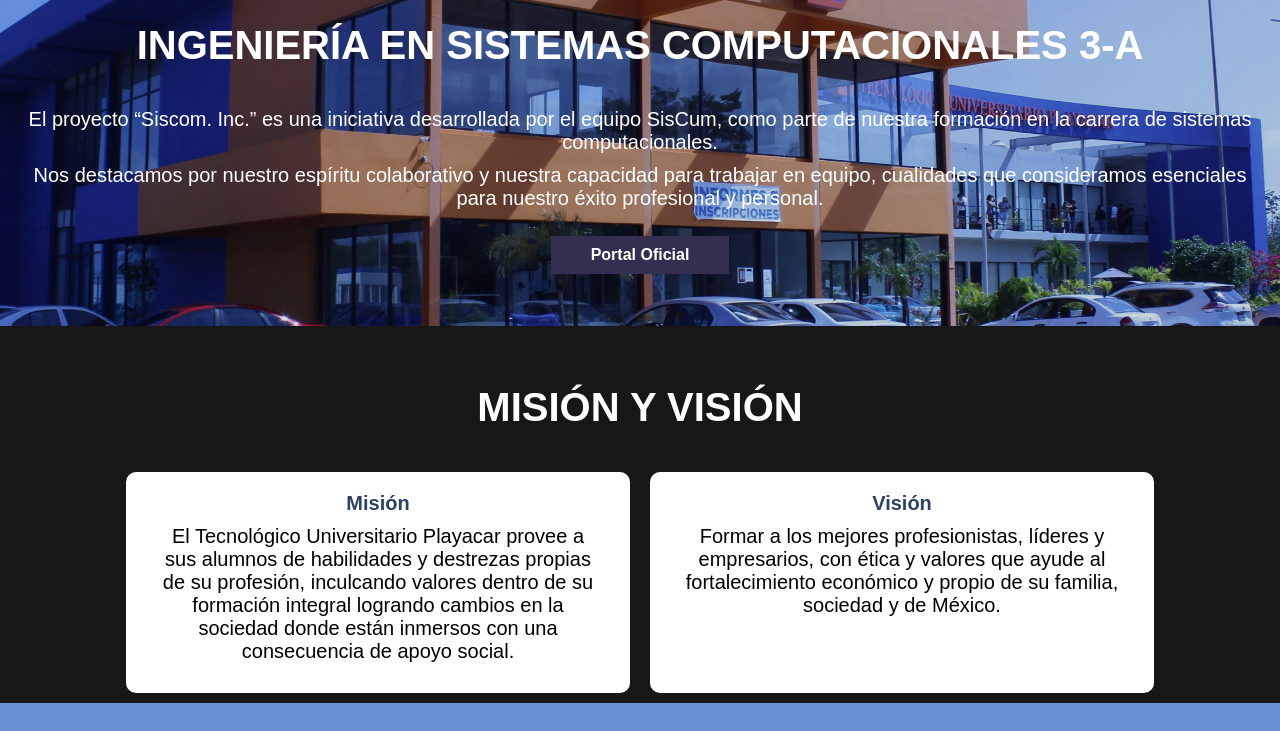
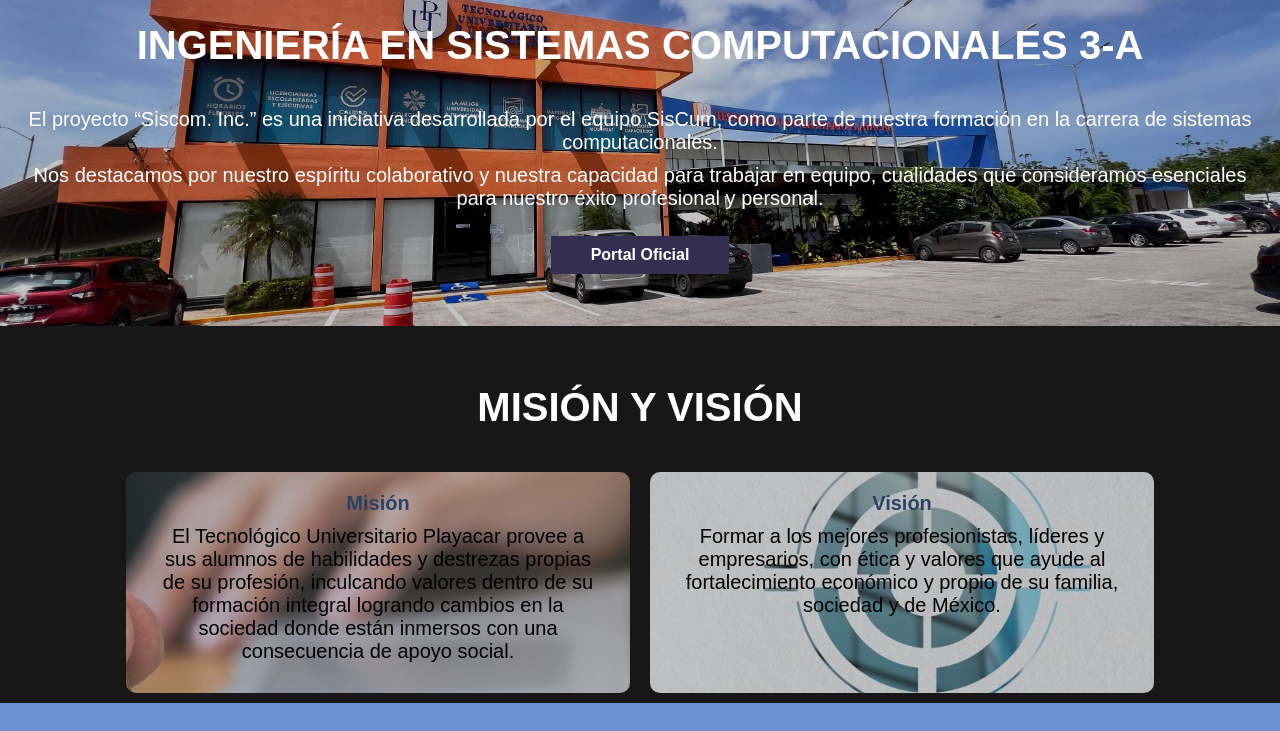
Before and after one commit to LastRabb1869/dia-del-ingeniero, a plain HTML site: page index.html in a window 1280 px wide. Shown: the part 69-800 px from the top of the page. Drawn offline with Linux system fonts and the light colour scheme.

Commit message:
Portada, mision y vision

```diff
--- a/style.css
+++ b/style.css
@@ -120,7 +120,7 @@ body {
     justify-content: center;
     align-items: center;
     height: 80vh;
-    background: url(img/intento.jpg) no-repeat center;
+    background: url(img/escuela_2.jpg) no-repeat center;
     background-size: cover;
     padding: 0 10px;
 }
@@ -193,6 +193,14 @@ p, .text-p {
 
 section {
     padding: 50px 0;
+}
+
+.mission{
+    background: url(img/mission.jpg) no-repeat center;
+}
+
+.vission{
+    background: url(img/vission.jpg) no-repeat center;
 }
 
 .mission, .vission {
```
Also changed, not shown: img/escuela_2.jpg (added), img/mission.jpg (added), img/vission.jpg (added).
